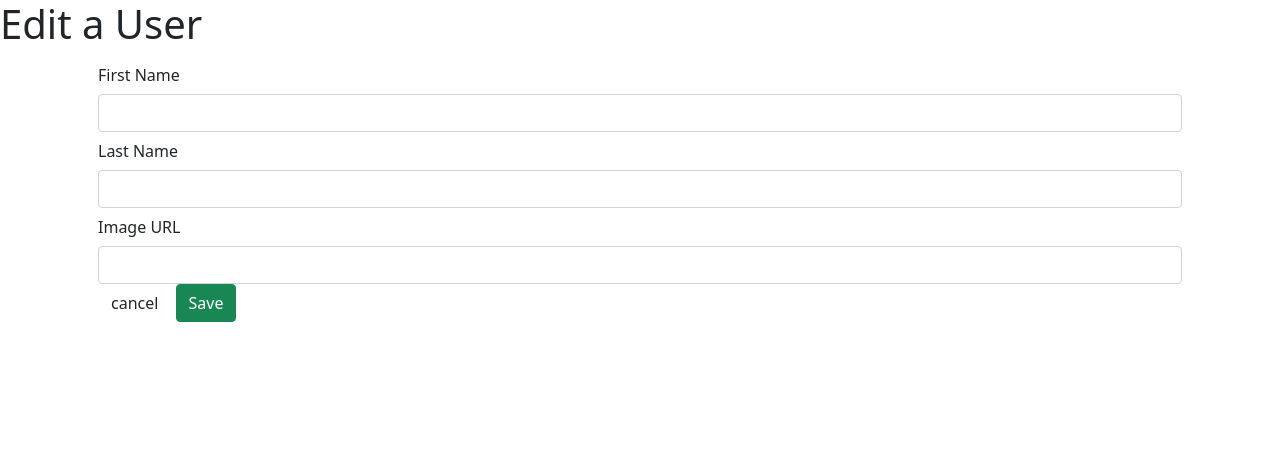
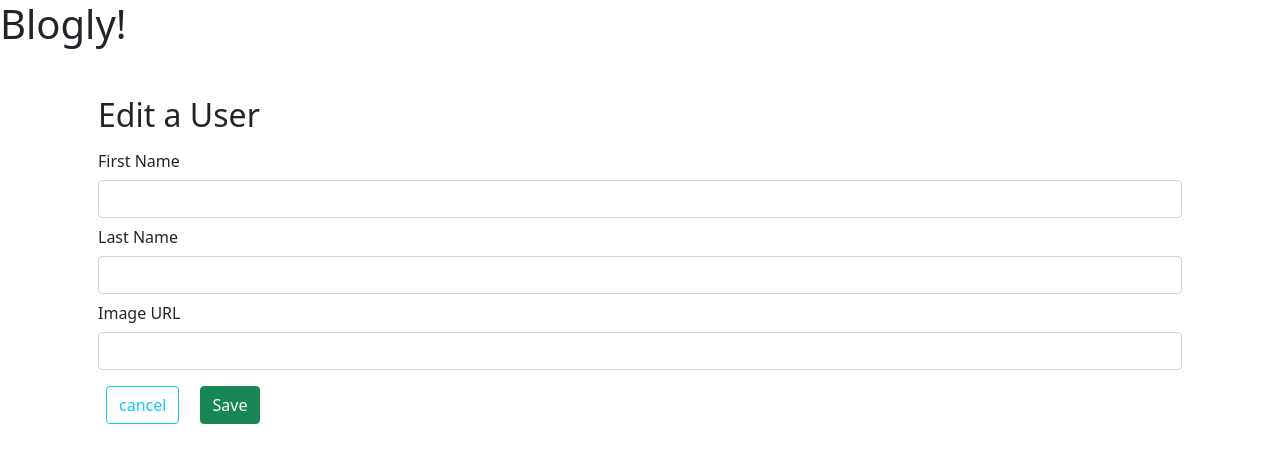
Before and after one commit to pagman77/flask-blogly, a Flask app: page /users/1/edit in a window 1280 px wide. Shown: the top 463 px of the page. Run offline with Flask 2, Linux system fonts and the light colour scheme.

Commit message:
almost full functionality, bug fixes and minor display changes

```diff
--- a/app.py
+++ b/app.py
@@ -64,7 +64,7 @@ def process_edit(userId):
 
     user.first_name = request.form["firstName"]
     user.last_name = request.form["lastName"]
-    user.img_url = request.form.get("imageURL")
+    user.image_url = request.form.get("imageURL")
 
     db.session.commit()
 
@@ -76,6 +76,7 @@ def delete_user(userId):
 
     user = User.query.get(userId)
     user.query.delete()
-    #query for userid find user then delete him
+
+    db.session.commit()
 
     return redirect("/users")
--- a/templates/base.html
+++ b/templates/base.html
@@ -8,11 +8,11 @@
     rel="stylesheet"
     integrity="sha384-1BmE4kWBq78iYhFldvKuhfTAU6auU8tT94WrHftjDbrCEXSU1oBoqyl2QvZ6jIW3"
     crossorigin="anonymous">
-    <title> {{ title }} </title>
+    <title>Blogly</title>
 </head>
 <body>
-  <h1>{{ title }}</h1>
-  <div class="container">
+  <h1 class="text-align-center">Blogly!</h1>
+  <div class="container mt-5">
     {%block content%}
 
     {%endblock%}
--- a/templates/user-edit.html
+++ b/templates/user-edit.html
@@ -6,18 +6,19 @@
 
 <div class="mb-3 row mx-1">
   <div class="col">
-    <form action="/users/{{user.id}}/edit" class="">
+    <h2 class="text-align-center">{{title}}</h2>
+    <form method="POST" action="/users/{{user.id}}/edit" class="">
       <label class="col-6 col-form-label">First Name</label>
-      <input name="firstName" required aria-label="firstName" placeholder="{{user.first_name}}" class="form-control">
+      <input name="firstName" required aria-label="firstName" value="{{user.first_name}}" class="form-control">
       <label class="col-6 col-form-label">Last Name</label>
-      <input name="lastName" required aria-label="lasName" placeholder="{{user.last_name}}" class="form-control">
+      <input name="lastName" required aria-label="lasName" value="{{user.last_name}}" class="form-control">
       <label class="col-6 col-form-label" >Image URL</label>
-      <input name="imageURL" aria-label="imageURL" placeholder="{{user.image_url}}" class="form-control" type="URL">
-      <div class="align-items-end">
-        <button method='GET' action="/users/{{user.id}}" class="btn btn-primary-outline">
+      <input name="imageURL" aria-label="imageURL" value="{{user.image_url}}" class="form-control" type="URL">
+      <div class="col align-items-end">
+        <a method='GET' href="/users/{{user.id}}" class="btn btn-outline-info mx-2 mt-3">
           cancel
-        </button>
-        <button method='POST' action="/users/{{user.id}}" class="btn btn-success">
+        </a>
+        <button type="submit" class="btn btn-success mx-2 mt-3">
           Save
         </button>
       </div>
--- a/templates/user.html
+++ b/templates/user.html
@@ -2,7 +2,8 @@
 
 {%block content%}
 <div class="row">
-  <div id="users">
+  <div class="col">
+    <h2 class="text-align-center">{{title}}</h2>
       <ul>
         {%for user in users%}
         <li><a href="/users/{{user.id}}">{{user.first_name}} {{user.last_name}}</a></li>
```
Also changed, not shown: templates/user-detail.html (+7 -5 lines).
